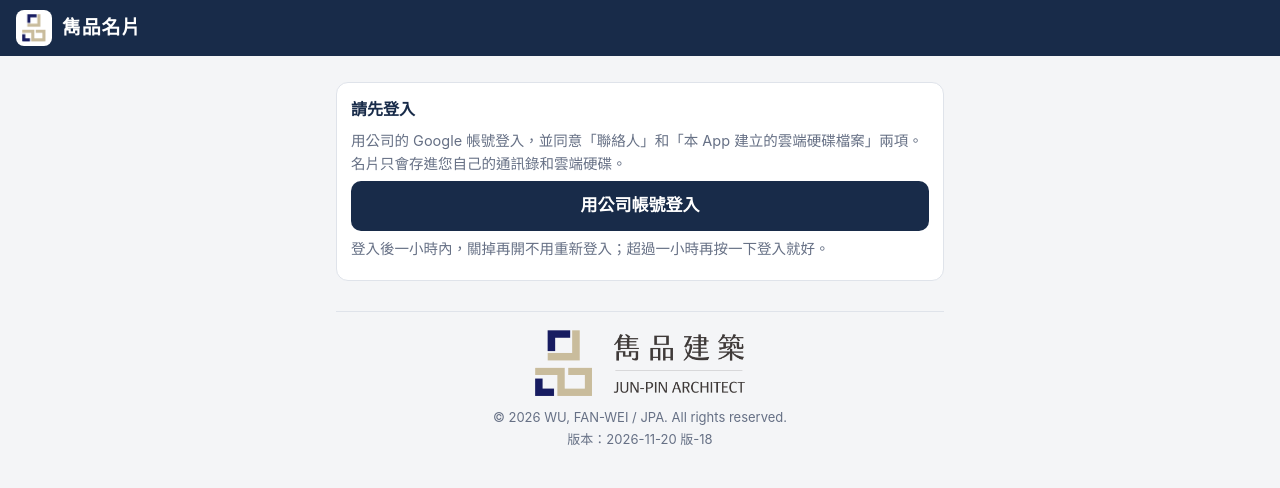
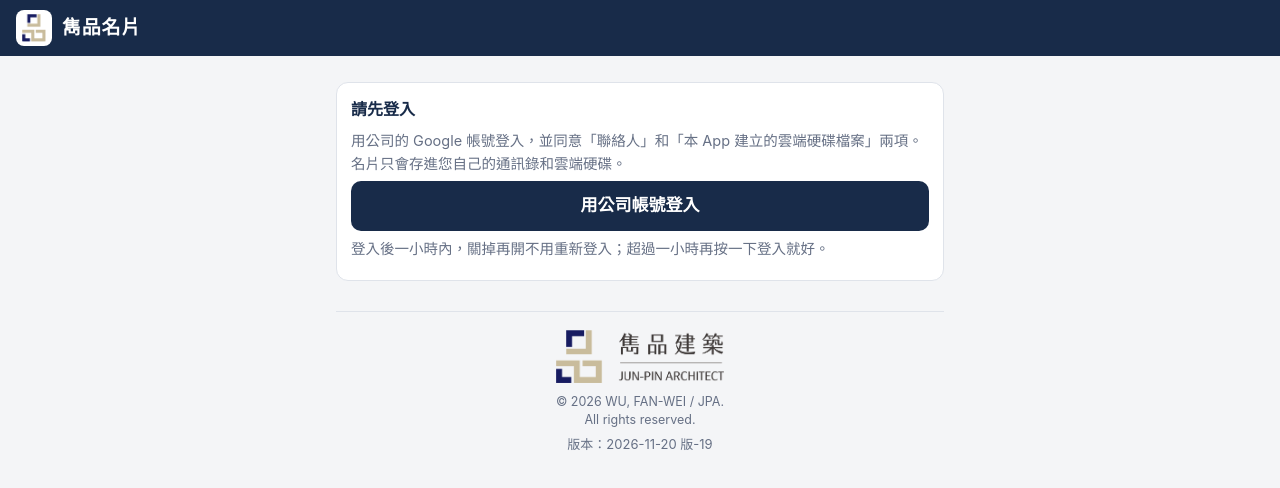
Before and after one commit to freedwu-bit/junpin-card, a plain HTML site: page index.html in a window 1280 px wide. Drawn offline with Linux system fonts and the light colour scheme.

Commit message:
頁尾 logo 縮成八成、版權分成兩行（版-19）
Co-Authored-By: Claude Fable 5.2 <noreply@anthropic.com>

```diff
--- a/config.js
+++ b/config.js
@@ -6,5 +6,5 @@ export const CONFIG = {
   BACKEND_URL: "https://script.google.com/macros/s/AKfycbzj0J0mLYwaFKt0J84i5f5Ji74kWIY4FBJLrp5T6FEcdGE7OuGXGcHTVjLHCVjGA4TrMg/exec",
   WORKSPACE_DOMAIN: "junpin.com.tw",    // 只允許這個公司網域的帳號
   PHOTO_FOLDER: "雋品名片_照片",         // 名片照片在雲端硬碟的資料夾名稱
-  VERSION: "2026-11-20 版-18",
+  VERSION: "2026-11-20 版-19",
 };
--- a/css/app.css
+++ b/css/app.css
@@ -13,7 +13,8 @@ header button { width:auto; min-height:40px; padding:4px 12px; background:transp
 
 main { max-width:640px; margin:0 auto; padding: 14px 16px calc(110px + env(safe-area-inset-bottom)); }
 footer { text-align:center; margin:30px 0 0; padding-top:18px; border-top:1px solid var(--line); color:var(--mute); font-size:13px; line-height:1.7; }
-footer img { display:block; width:210px; max-width:62%; height:auto; margin:0 auto 10px; }
+footer img { display:block; width:168px; max-width:50%; height:auto; margin:0 auto 10px; }
+footer .copy { font-size:12.5px; line-height:1.45; margin-bottom:4px; }
 .view > h2 { font-size:19px; margin:6px 0 10px; }
 .card { background:var(--card); border:1px solid var(--line); border-radius:12px; padding:14px; margin:12px 0; }
 .card h3 { margin:0 0 6px; font-size:16px; color:var(--navy); }
--- a/index.html
+++ b/index.html
@@ -246,7 +246,7 @@
   <!-- 每一頁最下方：公司 logo、版權、版次 -->
   <footer>
     <img src="img/logo-full.png" alt="雋品建築 JUN-PIN ARCHITECT" width="742" height="234">
-    <div>© 2026 WU, FAN-WEI / JPA. All rights reserved.</div>
+    <div class="copy">© 2026 WU, FAN-WEI / JPA.<br>All rights reserved.</div>
     <div>版本：<span id="foot-ver"></span></div>
   </footer>
 </main>
```
